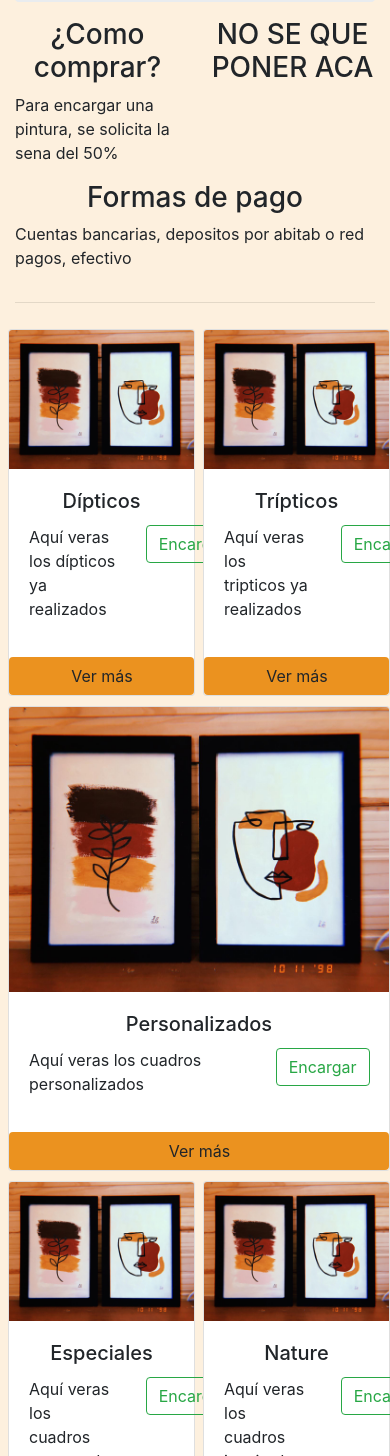
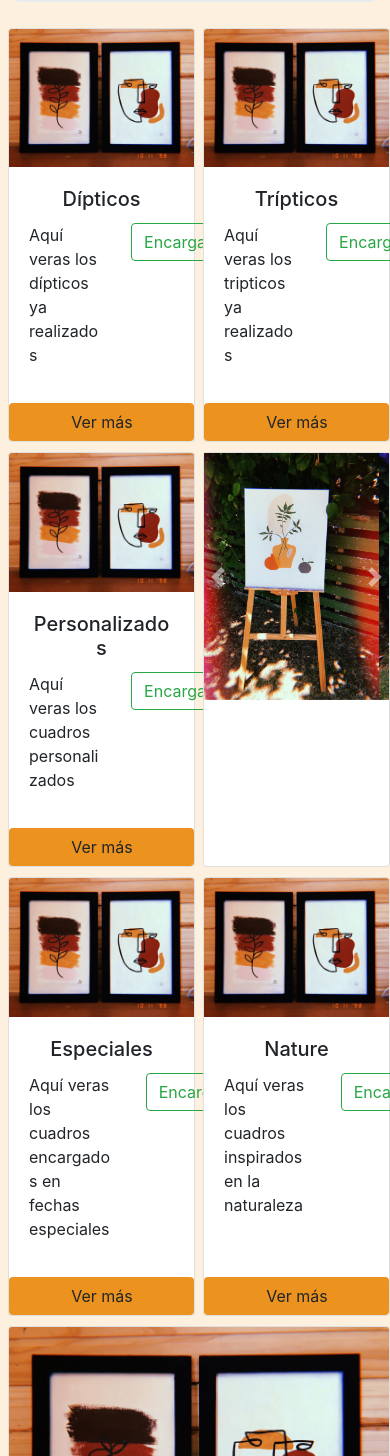
Before and after one commit to coutolourdes1/Coursera-Bootstrap4, a website: page index.html in a window 390 px wide. Shown: the part 144-1600 px from the top of the page. Drawn offline with nearby package versions, Linux system fonts and the light colour scheme; a web font is replaced by a local one.

Commit message:
agregue carousel

```diff
--- a/index.html
+++ b/index.html
@@ -21,7 +21,7 @@
                 <li class="nav-item">
                     <a class="nav-link active" href="index.html">Home</a>
                 </li>
-                <li class="nav-item"><a class="nav-link" href="about.html"> Nosotros </a></li>
+                <li class="nav-item"><a class="nav-link" href="about.html"> Quién soy </a></li>
                 <li class="nav-item"><a class="nav-link" href="precios.html"> Precios </a></li>
                 <li class="nav-item"><a class="nav-link" href="contacto.html">Contacto </a></li>
             </ul>
@@ -35,33 +35,18 @@
                 <li class="breadcrumb-item active" aria-current="page"> Home </li>
             </ol>
         </nav>
-        <div class="row">
-            <div class="col">
-                <h3 style="text-align: center;"> ¿Como comprar? </h3>
-                <p> Para encargar una pintura, se solicita la sena del 50% </p>
-            </div>
-            <div class="col">
-                <h3 style="text-align: center;"> NO SE QUE PONER ACA </h3>
-                <p> </p>
-            </div>
-            <div class="col">
-                <h3 style="text-align: center;"> Formas de pago </h3>
-                <p> Cuentas bancarias, depositos por abitab o red pagos, efectivo </p>
-            </div>
-        </div>
-        <hr>
 
         <div class="d-flex flex-wrap flex-row-reverse">
             <div class="row">
                 <div class="card card-obra d-flex flex-column justify-content-between ml-2">
                     <img src="img/minimal3.jfif" class="card-img-top" alt="Responsive image">
                     <div class="card-body">
-                        <h5 class="card-title text-center"> Dípticos </h5>
+                        <h5 class="card-title text-center" data-toggle="tooltip" data-placement="top" title="Entre para ver los dipticos"> Dípticos </h5>
                         <div class="row">
-                            <div class="col-8">
+                            <div class="col-7">
                                 <p> Aquí veras los dípticos ya realizados</p>
                             </div>
-                            <div class="col-3">
+                            <div class="col-4">
                                 <button type="button" class="btn btn-outline-success" data-toggle="modal" data-target="#contacto"> Encargar </button>
                             </div>
                         </div>
@@ -73,12 +58,30 @@
                 <div class="card card-obra d-flex flex-column justify-content-between ml-2">
                     <img src="img/minimal3.jfif" class="card-img-top" alt="Responsive image">
                     <div class="card-body">
-                        <h5 class="card-title text-center"> Trípticos </h5>
+                        <h5 class="card-title text-center" data-toggle="tooltip" data-placement="top" title="Entre para ver los tripticos"> Trípticos </h5>
                         <div class="row">
-                            <div class="col-8">
+                            <div class="col-7">
                                 <p> Aquí veras los tripticos ya realizados</p>
                             </div>
-                            <div class="col-3">
+                            <div class="col-4">
+                                <button type="button" class="btn btn-outline-success" data-toggle="modal" data-target="#contacto"> Encargar </button>
+                            </div>
+                        </div>
+                    </div>
+                    <div>
+                        <button class="btn btn-reserva" id="boton"> Ver más </button>
+                    </div>
+                </div>
+
+                <div class="card card-obra d-flex flex-column justify-content-between ml-2">
+                    <img src="img/minimal3.jfif" class="card-img-top" alt="Responsive image">
+                    <div class="card-body">
+                        <h5 class="card-title text-center" data-toggle="tooltip" data-placement="top" title="Entre para ver los cuadros personalizados"> Personalizados </h5>
+                        <div class="row">
+                            <div class="col-7">
+                                <p> Aquí veras los cuadros personalizados</p>
+                            </div>
+                            <div class="col-4">
                                 <button type="button" class="btn btn-outline-success" data-toggle="modal" data-target="#contacto"> Encargar </button>
                             </div>
                         </div>
@@ -88,20 +91,26 @@
                     </div>
                 </div>
                 <div class="card card-obra d-flex flex-column justify-content-between ml-2">
-                    <img src="img/minimal3.jfif" class="card-img-top" alt="Responsive image">
-                    <div class="card-body">
-                        <h5 class="card-title text-center"> Personalizados </h5>
-                        <div class="row">
-                            <div class="col-8">
-                                <p> Aquí veras los cuadros personalizados</p>
+                    <div id="carouselExampleControls" class="carousel slide" data-ride="carousel">
+                        <div class="carousel-inner">
+                            <div class="carousel-item active">
+                                <img class="d-block w-100" src="img/nature.jfif" alt="First slide">
                             </div>
-                            <div class="col-3">
-                                <button type="button" class="btn btn-outline-success" data-toggle="modal" data-target="#contacto"> Encargar </button>
+                            <div class="carousel-item">
+                                <img class="d-block w-100" src="img/diptico3.jfif" alt="Second slide">
+                            </div>
+                            <div class="carousel-item">
+                                <img class="d-block w-100" src="img/nature3.jfif" alt="Third slide">
                             </div>
                         </div>
-                    </div>
-                    <div>
-                        <button class="btn btn-reserva" id="boton"> Ver más </button>
+                        <a class="carousel-control-prev" href="#carouselExampleControls" role="button" data-slide="prev">
+                            <span class="carousel-control-prev-icon" aria-hidden="true"></span>
+                            <span class="sr-only">Previous</span>
+                        </a>
+                        <a class="carousel-control-next" href="#carouselExampleControls" role="button" data-slide="next">
+                            <span class="carousel-control-next-icon" aria-hidden="true"></span>
+                            <span class="sr-only">Next</span>
+                        </a>
                     </div>
                 </div>
             </div>
@@ -109,7 +118,7 @@
                 <div class="card card-obra d-flex flex-column justify-content-between ml-2">
                     <img src="img/minimal3.jfif" class="card-img-top" alt="Responsive image">
                     <div class="card-body">
-                        <h5 class="card-title text-center"> Especiales </h5>
+                        <h5 class="card-title text-center" data-toggle="tooltip" data-placement="top" title="Entre para ver los especiales"> Especiales </h5>
                         <div class="row">
                             <div class="col-8">
                                 <p> Aquí veras los cuadros encargados en fechas especiales</p>
@@ -126,7 +135,7 @@
                 <div class="card card-obra d-flex flex-column justify-content-between ml-2">
                     <img src="img/minimal3.jfif" class="card-img-top" alt="Responsive image">
                     <div class="card-body">
-                        <h5 class="card-title text-center"> Nature </h5>
+                        <h5 class="card-title text-center" data-toggle="tooltip" data-placement="top" title="Entre para ver los nature"> Nature </h5>
                         <div class="row">
                             <div class="col-8">
                                 <p> Aquí veras los cuadros inspirados en la naturaleza</p>
@@ -144,7 +153,7 @@
                 <div class="card card-obra d-flex flex-column justify-content-between ml-2">
                     <img src="img/minimal3.jfif" class="card-img-top" alt="Responsive image">
                     <div class="card-body">
-                        <h5 class="card-title text-center"> Minimal </h5>
+                        <h5 class="card-title text-center" data-toggle="tooltip" data-placement="top" title="Entre para ver los minimal"> Minimal </h5>
                         <div class="row">
                             <div class="col-8">
                                 <p> Aquí veras los cuadros basados en el arte minimal</p>
@@ -155,7 +164,7 @@
                         </div>
                     </div>
                     <div>
-                        <button class="btn btn-reserva" id="boton"> Ver más </button>
+                        <button class="btn btn-reserva" id="boton" data-toggle="popover" data-content="Consultá las ofertas y promociones"> Ver más </button>
                     </div>
                 </div>
             </div>
@@ -216,7 +225,9 @@
     <script src="node_modules/jquery/dist/jquery.min.js"></script>
     <script src="node_modules/popper.js/dist/popper.min.js"></script>
     <script src="node_modules/bootstrap/dist/js/bootstrap.min.js"></script>
-
+    <scrpit>
+        $(function(){ $("[data-toggle='tooltip']").tooltip(); }); $(function(){ $("[data-toggle='popover']").popover(); }); $('.carousel').carousel({ interval: 2000 })
+    </scrpit>
 </body>
 
 </html>
```
